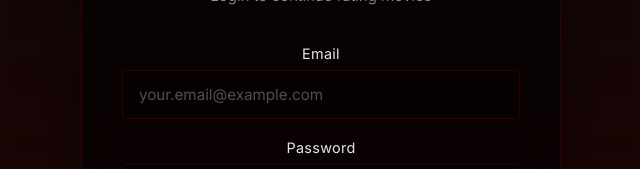
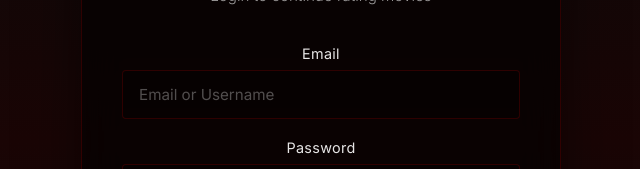
Before and after one commit to IsaacLaRose/MoviePals, a React (Create React App) app in the folder frontend/: page /login in a window 1280 px wide. Shown: the part 259-428 px from the top of the page, without its empty margins (319-959 px from the left). Built offline with nearby package versions, Linux system fonts and the light colour scheme.

Commit message:
Changed to allow username and email

```diff
--- a/frontend/src/components/Auth/Login.jsx
+++ b/frontend/src/components/Auth/Login.jsx
@@ -8,7 +8,7 @@ import './Auth.css';
 function Login() {
 
   const navigate = useNavigate();
-  const [email, setEmail] = useState('');
+  const [login, setLogin] = useState('');
   const [password, setPassword] = useState('');
   const [error, setError] = useState('');
   const [loading, setLoading] = useState(false);
@@ -23,10 +23,10 @@ function Login() {
 
 
     try {
-      await authService.login({ email, password });
+      await authService.login({ login, password });
       navigate('/search');
     } catch (err) {
-      setError(err.response?.data?.message || 'Invalid email or password');
+      setError(err.response?.data?.message || 'Invalid email/username or password');
     } finally {
       setLoading(false);
     }
@@ -48,12 +48,12 @@ function Login() {
           <div className="form-group">
             <label htmlFor="email">Email</label>
             <input
-              type="email"
-              id="email"
-              name="email"
-              placeholder="your.email@example.com"
-              value={email}
-              onChange={(e) => setEmail(e.target.value)}
+              type="text"
+              id="login"
+              name="login"
+              placeholder="Email or Username"
+              value={login}
+              onChange={(e) => setLogin(e.target.value)}
               required
             />
           </div>
```
